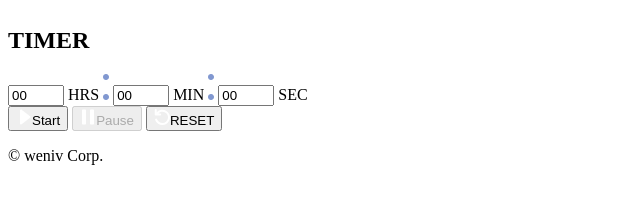
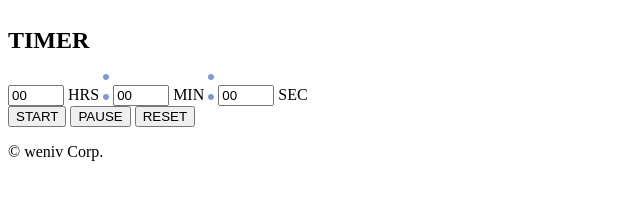
Before and after one commit to KJH1208/testtimer, a plain HTML site: page index.html in a window 1280 px wide. Shown: the part 53-256 px from the top of the page, without its empty margins (0-640 px from the left). Drawn offline with Linux system fonts and the light colour scheme.

Commit message:
fix: button image 삭제

```diff
--- a/index.html
+++ b/index.html
@@ -40,14 +40,9 @@
             </form>
 
             <nav class="button-group">
-                <button type="button" id="startBtn">
-                    <img src="images/icon-start.png" alt="starticon">Start
-                </button>
-                <button type="button" id="pauseBtn" disabled>
-                    <img src="images/icon-stop.png" alt="starticon">Pause
-                </button>
-                <button type="button" id="resetBtn">
-                    <img src="images/icon-reset.svg" alt="starticon">RESET</button>
+                <button type="button" id="startBtn" class="btn-start">START</button>
+                <button type="button" id="pauseBtn" class="btn-pause">PAUSE</button>
+                <button type="button" id="resetBtn" class="btn-reset">RESET</button>
             </nav>
 
         </section>
```
